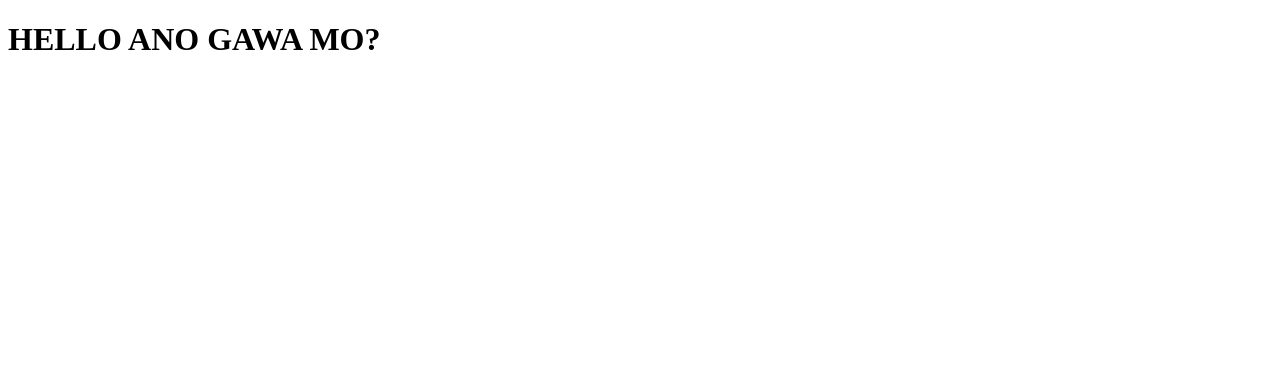
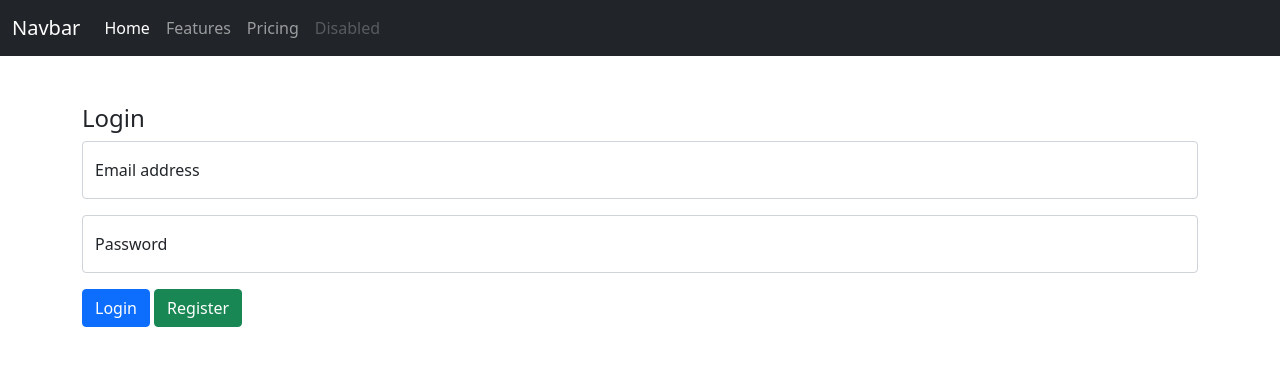
Before and after one commit to Markkk21/4_1_mj_garcia_website, a website: page public/index.html in a window 1280 px wide. Drawn offline with nearby package versions, Linux system fonts and the light colour scheme.

Commit message:
Added Login Page

```diff
--- a/public/index.html
+++ b/public/index.html
@@ -4,9 +4,52 @@
     <meta charset="UTF-8">
     <meta name="viewport" content="width=device-width, initial-scale=1.0">
     <title>Homepage</title>
-    <script src="./index.js"></script>
+    <link href="https://cdn.jsdelivr.net/npm/bootstrap@5.0.2/dist/css/bootstrap.min.css" rel="stylesheet" integrity="sha384-EVSTQN3/azprG1Anm3QDgpJLIm9Nao0Yz1ztcQTwFspd3yD65VohhpuuCOmLASjC" crossorigin="anonymous">
+    <script src="https://cdn.jsdelivr.net/npm/bootstrap@5.0.2/dist/js/bootstrap.bundle.min.js" integrity="sha384-MrcW6ZMFYlzcLA8Nl+NtUVF0sA7MsXsP1UyJoMp4YLEuNSfAP+JcXn/tWtIaxVXM" crossorigin="anonymous"></script>
+    <script type="text/javascript" src="server.js"></script>
+
+    <!--NAV BAR-->
+    <nav class="navbar navbar-expand-lg navbar-dark bg-dark">
+        <div class="container-fluid">
+          <a class="navbar-brand" href="#">Navbar</a>
+          <button class="navbar-toggler" type="button" data-bs-toggle="collapse" data-bs-target="#navbarNav" aria-controls="navbarNav" aria-expanded="false" aria-label="Toggle navigation">
+            <span class="navbar-toggler-icon"></span>
+          </button>
+          <div class="collapse navbar-collapse" id="navbarNav">
+            <ul class="navbar-nav">
+              <li class="nav-item">
+                <a class="nav-link active" aria-current="page" href="#">Home</a>
+              </li>
+              <li class="nav-item">
+                <a class="nav-link" href="#">Features</a>
+              </li>
+              <li class="nav-item">
+                <a class="nav-link" href="#">Pricing</a>
+              </li>
+              <li class="nav-item">
+                <a class="nav-link disabled" aria-disabled="true">Disabled</a>
+              </li>
+            </ul>
+          </div>
+        </div>
+      </nav>
 </head>
-<body>
-    <h1>HELLO ANO GAWA MO?</h1>
+<body class="bg-gray-700">
+    <div class="container mt-5">
+        <h4 class="bg-white">Login</h4>
+        <div class="form-floating mb-3">
+            <input type="email" class="form-control" id="floatingInput" placeholder="name@example.com">
+            <label for="floatingInput">Email address</label>
+          </div>
+          <div class="form-floating">
+            <input type="password" class="form-control" id="floatingPassword" placeholder="Password">
+            <label for="floatingPassword">Password</label>
+          </div>
+          <div class="mt-3">
+            <button type="button" class="btn btn-primary">Login</button>
+            <button type="button" class="btn btn-success">Register</button>
+          </div>
+
+
 </body>
 </html>
```
